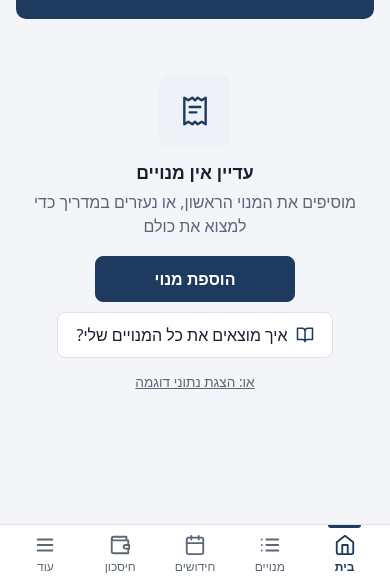
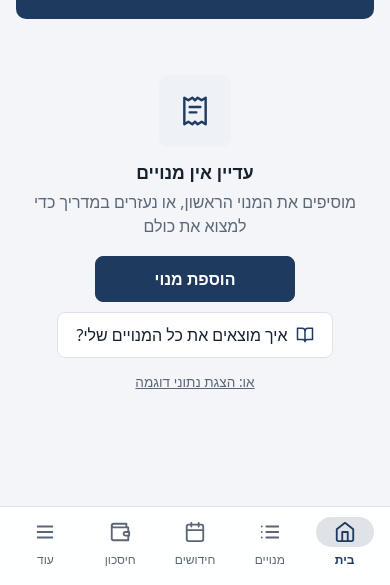
Before and after one commit to tahelbs/subscriptions, a plain HTML site: page index.html in a window 390 px wide. Shown: the part 259-844 px from the top of the page. Drawn offline with Linux system fonts and the light colour scheme; a web font is replaced by a local one.

Commit message:
Redesign phone tab bar and leave room for the home bar
- Active tab shows a rounded highlight behind its icon instead of a
  thin line on top; the bar is taller with more space between items
- Add viewport-fit=cover so the phone reports the home bar and notch
  size, and pad the tab bar and page by it
- Slightly translucent, blurred tab bar background
- The side menu on wide screens is unchanged

Co-Authored-By: Claude Opus 5.5 <noreply@anthropic.com>

```diff
--- a/index.html
+++ b/index.html
@@ -2,7 +2,8 @@
 <html lang="he" dir="rtl">
 <head>
   <meta charset="UTF-8">
-  <meta name="viewport" content="width=device-width, initial-scale=1.0">
+  <!-- viewport-fit=cover: האפליקציה ממלאת את כל המסך, וה-CSS מקבל את גודל פס הבית והחריץ של הטלפון -->
+  <meta name="viewport" content="width=device-width, initial-scale=1.0, viewport-fit=cover">
   <title>מעקב מנויים</title>
 
   <!-- התקנה כאפליקציה בטלפון ובמחשב: קובץ ההגדרות (manifest) והאייקונים -->
--- a/style.css
+++ b/style.css
@@ -158,7 +158,8 @@ body {
   max-width: 640px;
   margin: 0 auto;
   /* למטה משאירים מקום לתפריט התחתון, כדי שלא יסתיר את סוף הדף */
-  padding-block: 24px calc(96px + env(safe-area-inset-bottom, 0px));
+  padding-top: calc(24px + env(safe-area-inset-top, 0px));
+  padding-bottom: calc(112px + env(safe-area-inset-bottom, 0px));
   /* לפחות 16px בכל צד, ויותר אם יש פס מערכת בצד המסך (בטלפון לרוחב) */
   padding-left: max(16px, env(safe-area-inset-left, 0px));
   padding-right: max(16px, env(safe-area-inset-right, 0px));
@@ -673,10 +674,14 @@ h1 {
   position: fixed;
   inset: auto 0 0 0;
   z-index: 20;
-  background: var(--surface);
+  /* רקע כמעט אטום, שמטשטש מעט את מה שגולל מתחתיו */
+  background: color-mix(in srgb, var(--surface) 92%, transparent);
+  -webkit-backdrop-filter: saturate(180%) blur(14px);
+  backdrop-filter: saturate(180%) blur(14px);
   border-top: 1px solid var(--border);
-  /* מקום לפס הבית בטלפון, ולפס מערכת בצדדים */
-  padding-bottom: env(safe-area-inset-bottom, 0px);
+  padding-top: 8px;
+  /* מרווח מלמטה: לפחות 14px, ובאייפון עם פס בית - כגובה הפס ועוד קצת */
+  padding-bottom: max(14px, calc(env(safe-area-inset-bottom, 0px) + 4px));
   padding-left: max(8px, env(safe-area-inset-left, 0px));
   padding-right: max(8px, env(safe-area-inset-right, 0px));
 }
@@ -702,14 +707,25 @@ h1 {
   flex-direction: column;
   align-items: center;
   justify-content: center;
-  gap: 2px;
-  min-height: 60px;
-  padding: 6px 2px;
+  gap: 4px;
+  min-height: 56px;
+  padding: 0 2px;
   border: none;
   background: none;
   color: var(--muted);
   cursor: pointer;
   transition: color 0.15s;
+  -webkit-tap-highlight-color: transparent;
+}
+
+/* האייקון יושב בתוך "גלולה" שמקבלת צבע כשהלשונית פעילה */
+.tab svg {
+  box-sizing: content-box;
+  width: 22px;
+  height: 22px;
+  padding: 4px 18px;
+  border-radius: 999px;
+  transition: background-color 0.2s;
 }
 
 .tab:hover {
@@ -722,21 +738,23 @@ h1 {
   font-weight: 600;
 }
 
+.tab.active svg {
+  background: color-mix(in srgb, var(--primary) 14%, transparent);
+}
+
+/* קו שמסמן את הלשונית הפעילה: רק בתפריט הצד במסך רחב */
 .tab.active::before {
   content: "";
+  display: none;
   position: absolute;
-  top: 0;
-  inset-inline: 28%;
-  height: 3px;
-  border-radius: 0 0 3px 3px;
   background: var(--primary);
 }
 
 /* מספר קטן על הלשונית (חידושים שמתקרבים) */
 .tab-badge {
   position: absolute;
-  top: 5px;
-  left: calc(50% + 5px);
+  top: -4px;
+  left: calc(50% + 8px);
   min-width: 18px;
   height: 18px;
   padding: 0 5px;
@@ -1717,7 +1735,7 @@ input[type="number"]::-webkit-outer-spin-button {
 /* popover מציג אותה מעל הכול, גם מעל חלון פתוח */
 .toast {
   position: fixed;
-  inset: auto 0 calc(80px + env(safe-area-inset-bottom, 0px));
+  inset: auto 0 calc(92px + env(safe-area-inset-bottom, 0px));
   margin: 0 auto;
   width: max-content;
   max-width: calc(100% - 32px);
@@ -2424,6 +2442,7 @@ input[type="checkbox"] {
 
   /* הקו של הלשונית הפעילה עובר מלמעלה לצד */
   .tab.active::before {
+    display: block;
     top: 8px;
     bottom: 8px;
     inset-inline: auto;
@@ -2433,6 +2452,14 @@ input[type="checkbox"] {
     border-radius: 3px 0 0 3px;
   }
 
+  .tab svg {
+    padding: 0;
+  }
+
+  .tab.active svg {
+    background: none;
+  }
+
   /* המספר של החידושים: בסוף השורה, ליד השם */
   .tab-badge {
     position: static;
```
